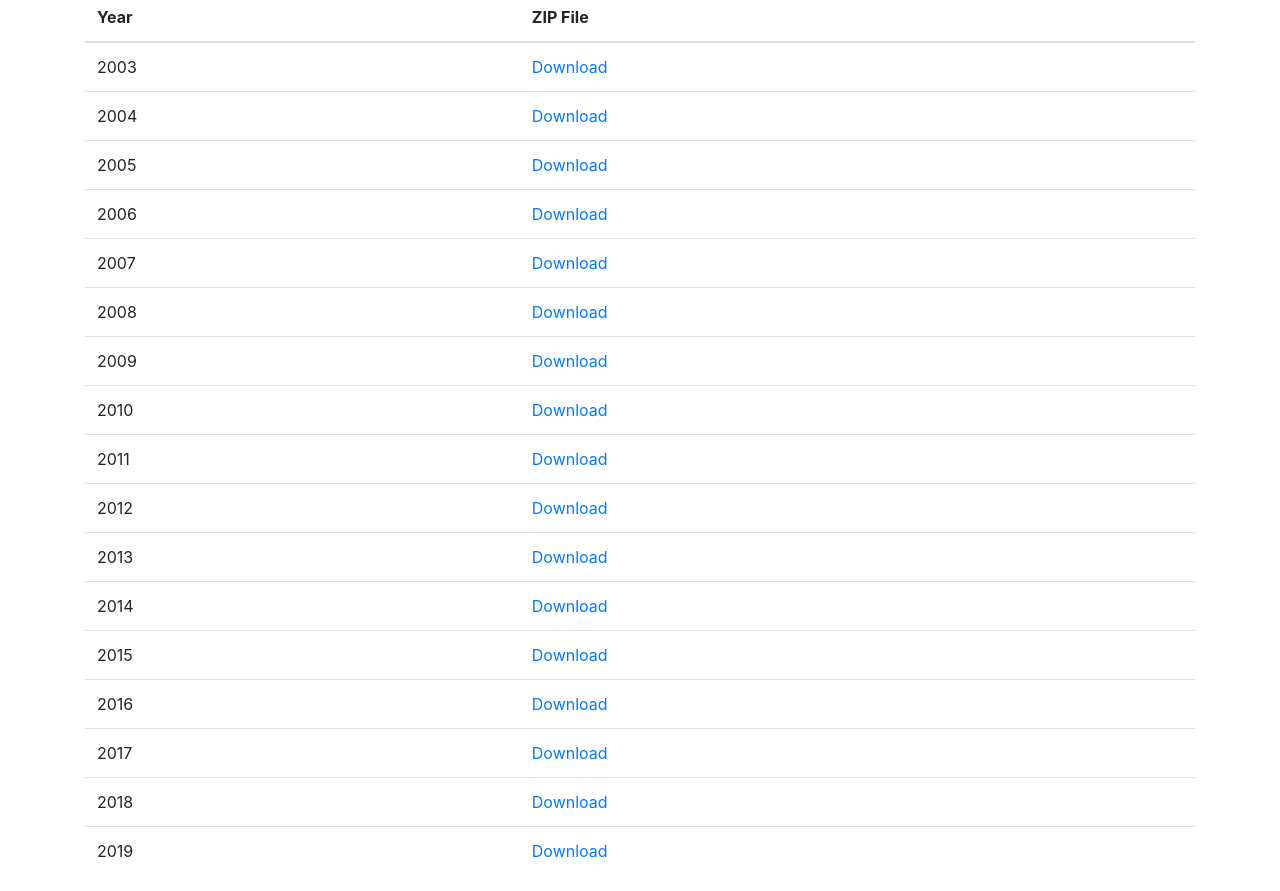
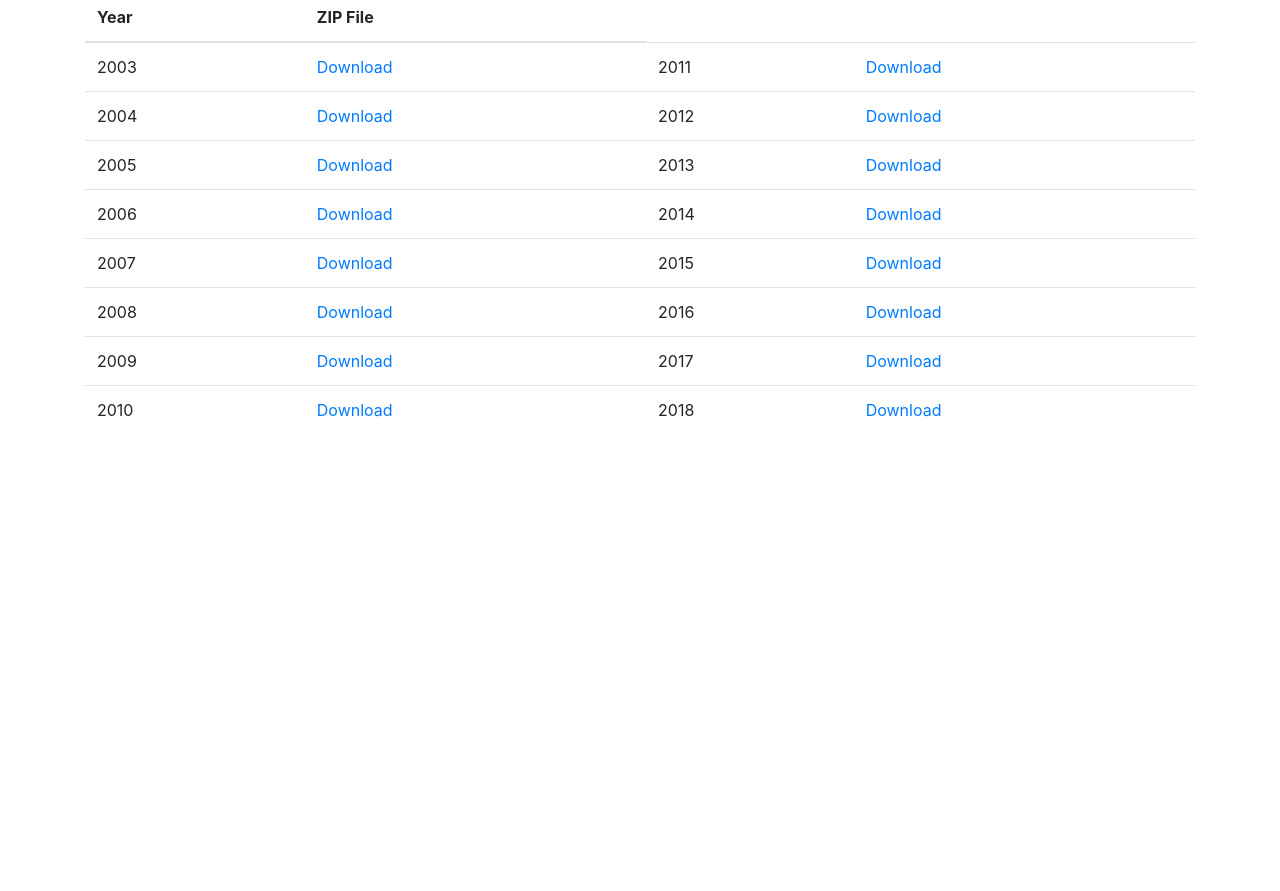
Before and after one commit to manaruchi/cloudfreesca, a plain HTML site: page index.html in a window 1280 px wide. Shown: the part 358-1249 px from the top of the page. After the commit the page ends 808 px from the top, so only its background shows below. Drawn offline with nearby package versions, Linux system fonts and the light colour scheme.

Commit message:
Update index.html

```diff
--- a/index.html
+++ b/index.html
@@ -22,13 +22,7 @@
     <li class="nav-item active">
       <a class="nav-link" href="#">Download Data</a>
     </li>
-    <li class="nav-item">
-      <a class="nav-link" href="#">Methodology</a>
-    </li>
-    <li class="nav-item">
-      <a class="nav-link" href="#">User Manual</a>
-    </li>
-    <li class="nav-item">
+    <li class = "nav-item">
       <a class="nav-link" href="#">Additional Tools</a>
     </li>
     <li class="nav-item">
@@ -59,74 +53,53 @@
       <tr>
         <td>2003</td>
         <td><a href='https://manaruchi.github.io/cloudfreesca/2003.zip'>Download</a></td>
+        <td>2011</td>
+        <td><a href='https://manaruchi.github.io/cloudfreesca/2003.zip'>Download</a></td>
 
       </tr>
       <tr>
         <td>2004</td>
         <td><a href='https://manaruchi.github.io/cloudfreesca/2004.zip'>Download</a></td>
+        <td>2012</td>
+        <td><a href='https://manaruchi.github.io/cloudfreesca/2003.zip'>Download</a></td>
 
       </tr>
       <tr>
         <td>2005</td>
         <td><a href='http://www.google.com'>Download</a></td>
+        <td>2013</td>
+        <td><a href='https://manaruchi.github.io/cloudfreesca/2003.zip'>Download</a></td>
 
       </tr>
 <tr>
         <td>2006</td>
         <td><a href='http://www.google.com'>Download</a></td>
+  <td>2014</td>
+        <td><a href='https://manaruchi.github.io/cloudfreesca/2003.zip'>Download</a></td>
 
       </tr><tr>
         <td>2007</td>
         <td><a href='http://www.google.com'>Download</a></td>
+      <td>2015</td>
+        <td><a href='https://manaruchi.github.io/cloudfreesca/2003.zip'>Download</a></td>
 
       </tr><tr>
         <td>2008</td>
         <td><a href='http://www.google.com'>Download</a></td>
+      <td>2016</td>
+        <td><a href='https://manaruchi.github.io/cloudfreesca/2003.zip'>Download</a></td>
 
       </tr><tr>
         <td>2009</td>
         <td><a href='http://www.google.com'>Download</a></td>
+      <td>2017</td>
+        <td><a href='https://manaruchi.github.io/cloudfreesca/2003.zip'>Download</a></td>
 
       </tr><tr>
         <td>2010</td>
         <td><a href='http://www.google.com'>Download</a></td>
-
-      </tr><tr>
-        <td>2011</td>
-        <td><a href='http://www.google.com'>Download</a></td>
-
-      </tr><tr>
-        <td>2012</td>
-        <td><a href='http://www.google.com'>Download</a></td>
-
-      </tr><tr>
-        <td>2013</td>
-        <td><a href='http://www.google.com'>Download</a></td>
-
-      </tr><tr>
-        <td>2014</td>
-        <td><a href='http://www.google.com'>Download</a></td>
-
-      </tr><tr>
-        <td>2015</td>
-        <td><a href='http://www.google.com'>Download</a></td>
-
-      </tr><tr>
-        <td>2016</td>
-        <td><a href='http://www.google.com'>Download</a></td>
-
-      </tr><tr>
-        <td>2017</td>
-        <td><a href='http://www.google.com'>Download</a></td>
-
-      </tr><tr>
-        <td>2018</td>
-        <td><a href='http://www.google.com'>Download</a></td>
-
-      </tr>
-      <tr>
-        <td>2019</td>
-        <td><a href='http://www.google.com'>Download</a></td>
+      <td>2018</td>
+        <td><a href='https://manaruchi.github.io/cloudfreesca/2003.zip'>Download</a></td>
 
       </tr>
     </tbody>
```
